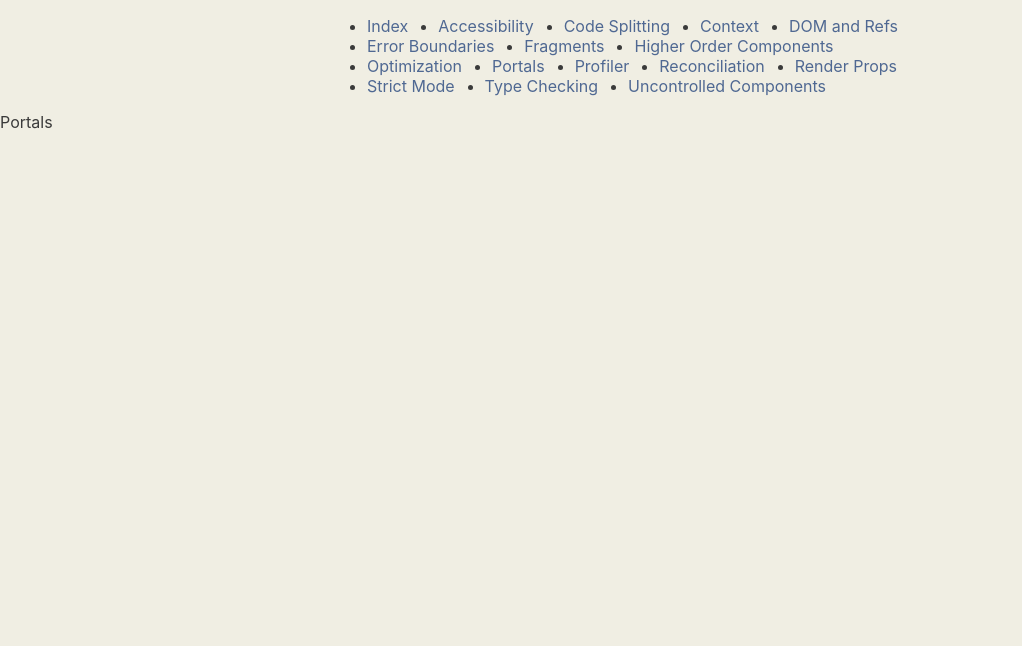
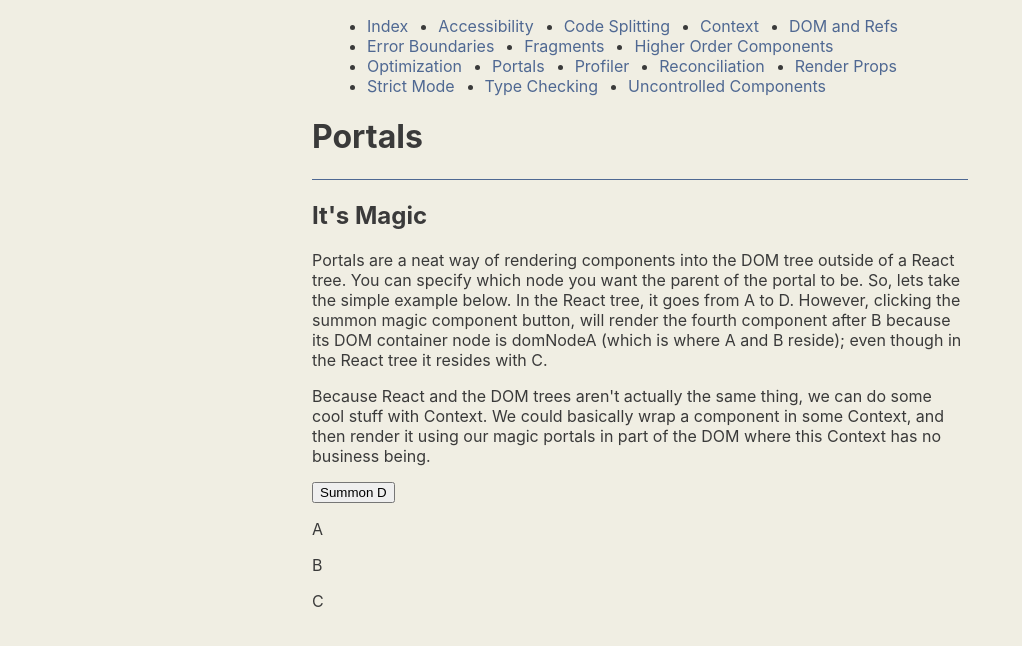
Before and after one commit to danbfield/react-concepts, a Next.js app in the folder app/: page /portals in a window 1280 px wide. Shown: the top 646 px of the page, without its empty margins (0-1022 px from the left). Built offline with nearby package versions, Linux system fonts and the light colour scheme.

Commit message:
Pages/Portal: Add content and example

```diff
--- a/app/pages/portals.js
+++ b/app/pages/portals.js
@@ -1,3 +1,62 @@
+import { useEffect, useState } from 'react'
+import {
+  Button,
+  Heading,
+  Main,
+  Paragraph,
+  Section,
+  Subheading,
+} from '../components'
+import Portal from '../helpers/Portal'
+
 export default function Portals() {
-  return <div>Portals</div>
+  const [summoned, setSummoned] = useState(false)
+  const [node, setNode] = useState(null)
+
+  useEffect(() => {
+    // node which is the element of the ID domNodeA, on first render
+    // this would be null. Since we're using NextJS, we're wrapping this
+    // in a useEffect because document is undefined when rendering
+    // on the server
+    setNode(document.getElementById('domNodeA'))
+  }, [])
+
+  return (
+    <Main>
+      <Heading>Portals</Heading>
+      <Section>
+        <Subheading>It's Magic</Subheading>
+        <Paragraph>
+          Portals are a neat way of rendering components into the DOM tree
+          outside of a React tree. You can specify which node you want the
+          parent of the portal to be. So, lets take the simple example below. In
+          the React tree, it goes from A to D. However, clicking the summon
+          magic component button, will render the fourth component after B
+          because its DOM container node is domNodeA (which is where A and B
+          reside); even though in the React tree it resides with C.
+        </Paragraph>
+        <Paragraph>
+          Because React and the DOM trees aren't actually the same thing, we can
+          do some cool stuff with Context. We could basically wrap a component
+          in some Context, and then render it using our magic portals in part of
+          the DOM where this Context has no business being.
+        </Paragraph>
+        <Button changeHandler={() => setSummoned(!summoned)}>
+          {summoned ? 'Remove' : 'Summon'} D
+        </Button>
+        <div id='domNodeA'>
+          <Paragraph>A</Paragraph>
+          <Paragraph>B</Paragraph>
+        </div>
+        <div id='domNodeB'>
+          <Paragraph>C</Paragraph>
+          {summoned && node && (
+            <Portal domLocation={node}>
+              <Paragraph>D</Paragraph>
+            </Portal>
+          )}
+        </div>
+      </Section>
+    </Main>
+  )
 }
```
